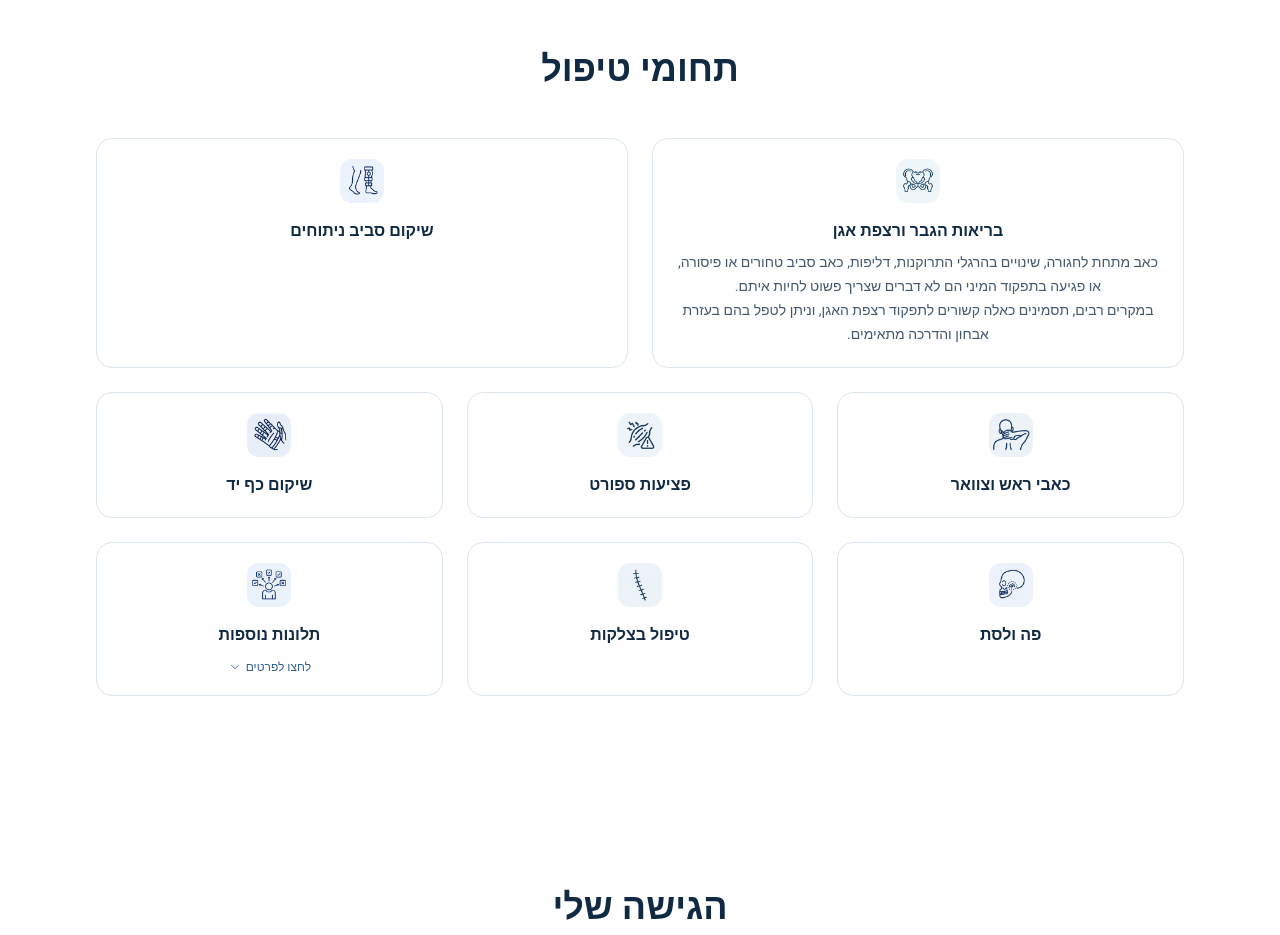
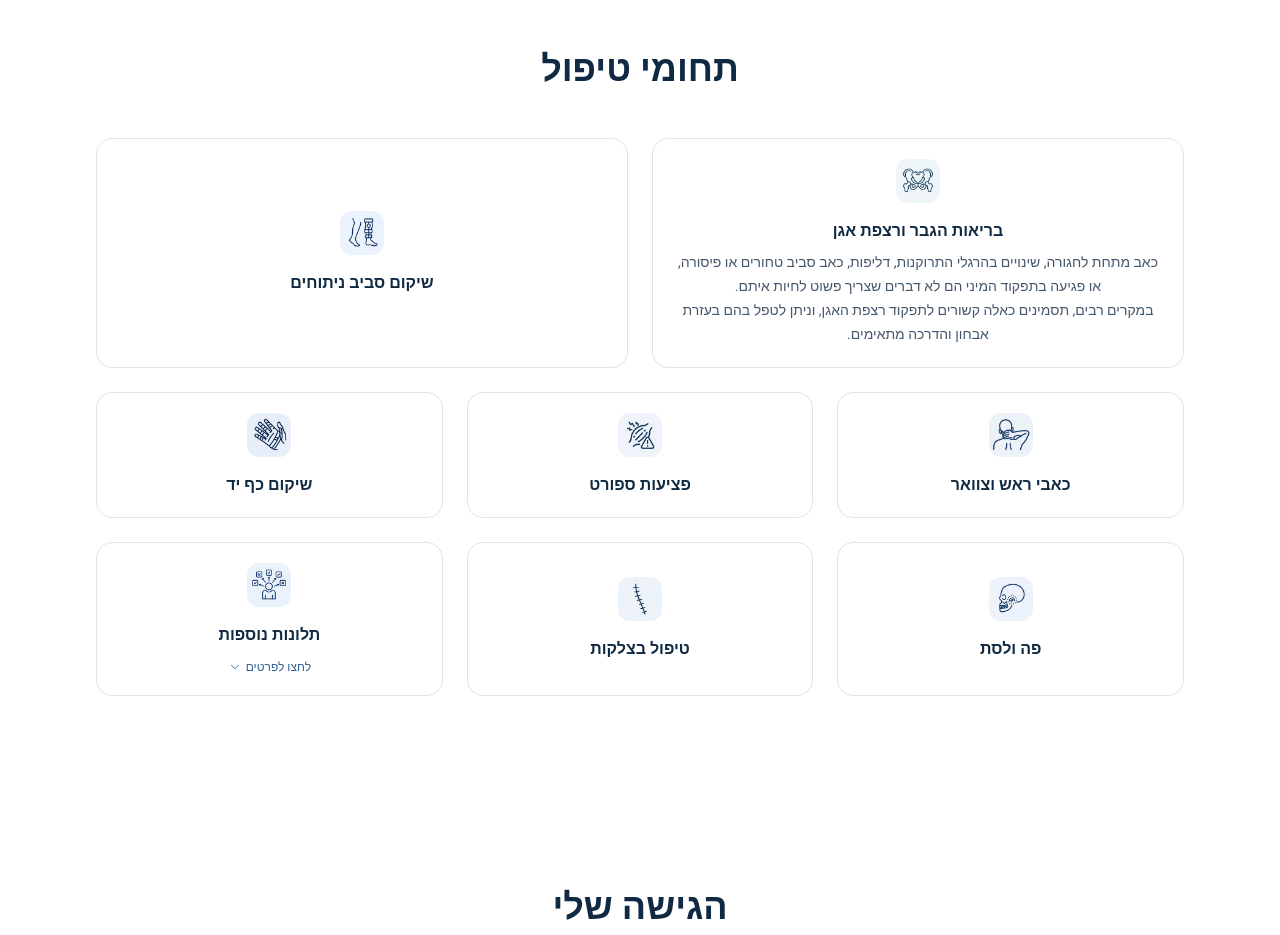
Before and after one commit to roeikleinpt/Website_PT, a Next.js app: page / in a window 1280 px wide. Shown: the part 820-1755 px from the top of the page. Built offline with nearby package versions, Linux system fonts and the light colour scheme.

Commit message:
Update TreatmentCard.tsx

```diff
--- a/app/components/TreatmentCard.tsx
+++ b/app/components/TreatmentCard.tsx
@@ -11,9 +11,11 @@ import type { Treatment } from "../data/content";
 export default function TreatmentCard({
   t,
   onClick,
+  featured,
 }: {
   t: Treatment;
   onClick?: () => void;
+  featured?: boolean;
 }) {
   const interactive = !!onClick;
 
@@ -47,8 +49,9 @@ export default function TreatmentCard({
     </>
   );
 
-  const base =
-    "flex h-full w-full flex-col items-center rounded-2xl border border-slate-200 bg-white p-5 text-center";
+  const base = `flex h-full w-full flex-col items-center rounded-2xl border border-slate-200 bg-white p-5 text-center ${
+    featured ? "justify-start" : "justify-center"
+  }`;
 
   if (interactive) {
     return (
```
